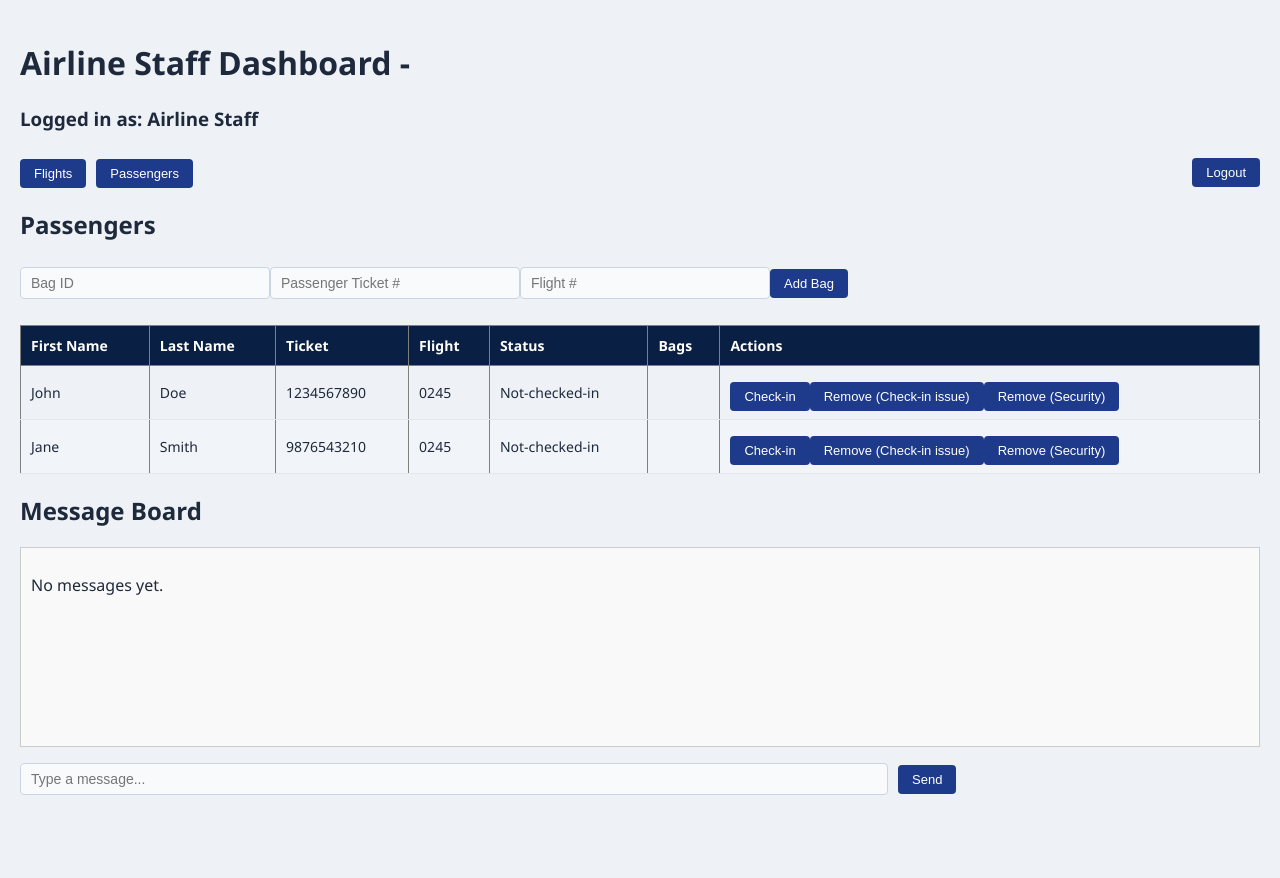
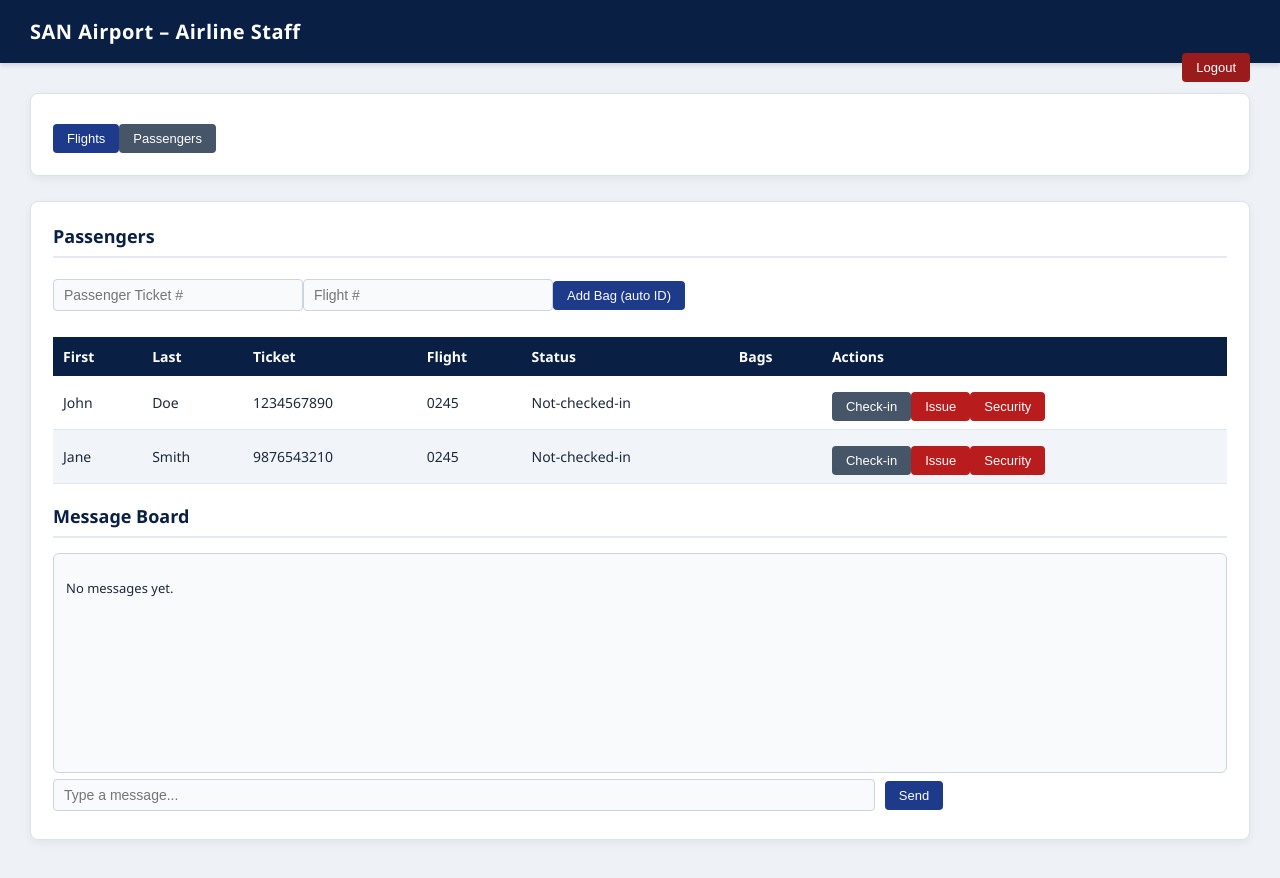
Before and after one commit to ashleysturm/CS5336Website, a React (Vite) app: page /airline in a window 1280 px wide. Both pictures are taken after a click on the button "Passengers". Shown: the top 878 px of the page. Before the commit the page ends 821 px from the top, so only its background shows below. Built offline with nearby package versions, Linux system fonts and the light colour scheme.

Commit message:
Refactor bag handling and improve UI elements

```diff
--- a/src/pages/AirlineDash.jsx
+++ b/src/pages/AirlineDash.jsx
@@ -17,7 +17,7 @@ function AirlineStaffDashboard({ airlineCode, staffName }) {
     { firstName: "Jane", lastName: "Smith", ticket: "9876543210", flight: "0245", status: "Not-checked-in", bags: [] },
   ]);
 
-  const [newBag, setNewBag] = useState({ bagId: "", ticket: "", flight: "" });
+  const [newBag, setNewBag] = useState({ ticket: "", flight: "" });
 
   // Message board state (shared messages + notifications to admin)
   const [messages, setMessages] = useState([]);
@@ -31,6 +31,9 @@ function AirlineStaffDashboard({ airlineCode, staffName }) {
     setPassengers(passengers.map(p => p.ticket === ticket ? { ...p, status: "Checked-in" } : p));
   };
 
+  // Function to generate a random 6-digit bag ID
+  const generateBagId = () => Math.floor(100000 + Math.random() * 900000).toString();
+
   // Add bag
   const handleAddBag = (e) => {
     e.preventDefault();
@@ -39,9 +42,10 @@ function AirlineStaffDashboard({ airlineCode, staffName }) {
       alert("Passenger not found");
       return;
     }
-    passenger.bags.push({ bagId: newBag.bagId, status: "Checked-in", flight: newBag.flight });
+    const bagId = generateBagId();
+    passenger.bags.push({ bagId, status: "Checked-in", flight: newBag.flight });
     setPassengers([...passengers]);
-    setNewBag({ bagId: "", ticket: "", flight: "" });
+    setNewBag({ ticket: "", flight: "" });
   };
 
   // Send message to board
@@ -75,22 +79,39 @@ function AirlineStaffDashboard({ airlineCode, staffName }) {
   };
 
   return (
-    <div style={{ padding: "20px" }}>
-      <h1>Airline Staff Dashboard - {airlineCode}</h1>
-      <h3>Logged in as: {staffName || "Airline Staff"}</h3>
-      <button onClick={handleLogout} style={{ float: "right" }}>Logout</button>
-
-      <div style={{ marginTop: "20px" }}>
-        <button onClick={() => setActiveTab("flights")} style={{ marginRight: "10px" }}>Flights</button>
-        <button onClick={() => setActiveTab("passengers")}>Passengers</button>
+    <>
+      {/* HEADER */}
+      <div className="system-header">
+        <div className="header-left">SAN Airport – {staffName || "Airline Staff"}</div>
+        <div className="header-right">
+          <button className="logout-btn" onClick={handleLogout}>Logout</button>
+        </div>
       </div>
 
-      <div style={{ marginTop: "20px" }}>
-        {/* Flights Tab */}
+      {/* MAIN DASHBOARD */}
+      <div className="dashboard-container">
+
+        {/* TAB NAVIGATION */}
+        <div className="section-card">
+          <button
+            className={activeTab === "flights" ? "active-tab" : ""}
+            onClick={() => setActiveTab("flights")}
+          >
+            Flights
+          </button>
+          <button
+            className={activeTab === "passengers" ? "active-tab secondary-btn" : "secondary-btn"}
+            onClick={() => setActiveTab("passengers")}
+          >
+            Passengers
+          </button>
+        </div>
+
+        {/* FLIGHTS TAB */}
         {activeTab === "flights" && (
-          <div>
+          <div className="section-card">
             <h2>Flights</h2>
-            <table border="1" cellPadding="5">
+            <table>
               <thead>
                 <tr>
                   <th>Flight #</th>
@@ -111,18 +132,13 @@ function AirlineStaffDashboard({ airlineCode, staffName }) {
           </div>
         )}
 
-        {/* Passengers Tab */}
+        {/* PASSENGERS TAB */}
         {activeTab === "passengers" && (
-          <div>
+          <div className="section-card">
             <h2>Passengers</h2>
 
+            {/* ADD BAG FORM */}
             <form onSubmit={handleAddBag} style={{ marginBottom: "20px" }}>
-              <input
-                placeholder="Bag ID"
-                value={newBag.bagId}
-                onChange={e => setNewBag({ ...newBag, bagId: e.target.value })}
-                required
-              />
               <input
                 placeholder="Passenger Ticket #"
                 value={newBag.ticket}
@@ -135,14 +151,15 @@ function AirlineStaffDashboard({ airlineCode, staffName }) {
                 onChange={e => setNewBag({ ...newBag, flight: e.target.value })}
                 required
               />
-              <button type="submit">Add Bag</button>
+              <button type="submit">Add Bag (auto ID)</button>
             </form>
 
-            <table border="1" cellPadding="5">
+            {/* PASSENGER TABLE */}
+            <table>
               <thead>
                 <tr>
-                  <th>First Name</th>
-                  <th>Last Name</th>
+                  <th>First</th>
+                  <th>Last</th>
                   <th>Ticket</th>
                   <th>Flight</th>
                   <th>Status</th>
@@ -161,30 +178,23 @@ function AirlineStaffDashboard({ airlineCode, staffName }) {
                     <td>{p.bags.map(b => b.bagId).join(", ")}</td>
                     <td>
                       {p.status === "Not-checked-in" && (
-                        <button onClick={() => handleCheckIn(p.ticket)}>Check-in</button>
+                        <button className="secondary-btn" onClick={() => handleCheckIn(p.ticket)}>Check-in</button>
                       )}
-                      <button onClick={() => handleCheckInProblem(p)}>Remove (Check-in issue)</button>
-                      <button onClick={() => handleSecurityViolation(p)}>Remove (Security)</button>
+                      <button className="danger-btn" onClick={() => handleCheckInProblem(p)}>Issue</button>
+                      <button className="danger-btn" onClick={() => handleSecurityViolation(p)}>Security</button>
                     </td>
                   </tr>
                 ))}
               </tbody>
             </table>
 
-            {/* Message Board */}
+            {/* MESSAGE BOARD */}
             <div style={{ marginTop: "20px" }}>
               <h2>Message Board</h2>
-              <div style={{
-                border: "1px solid #ccc",
-                padding: "10px",
-                height: "200px",
-                overflowY: "auto",
-                marginBottom: "10px",
-                backgroundColor: "#f9f9f9"
-              }}>
+              <div className="message-board">
                 {messages.length === 0 && <p>No messages yet.</p>}
                 {messages.map((msg, i) => (
-                  <div key={i} style={{ marginBottom: "5px" }}>
+                  <div key={i} className="message-entry">
                     <strong>{msg.time} - {msg.sender}:</strong> {msg.text}
                   </div>
                 ))}
@@ -201,11 +211,10 @@ function AirlineStaffDashboard({ airlineCode, staffName }) {
                 <button type="submit">Send</button>
               </form>
             </div>
-
           </div>
         )}
       </div>
-    </div>
+    </>
   );
 }
 
```
